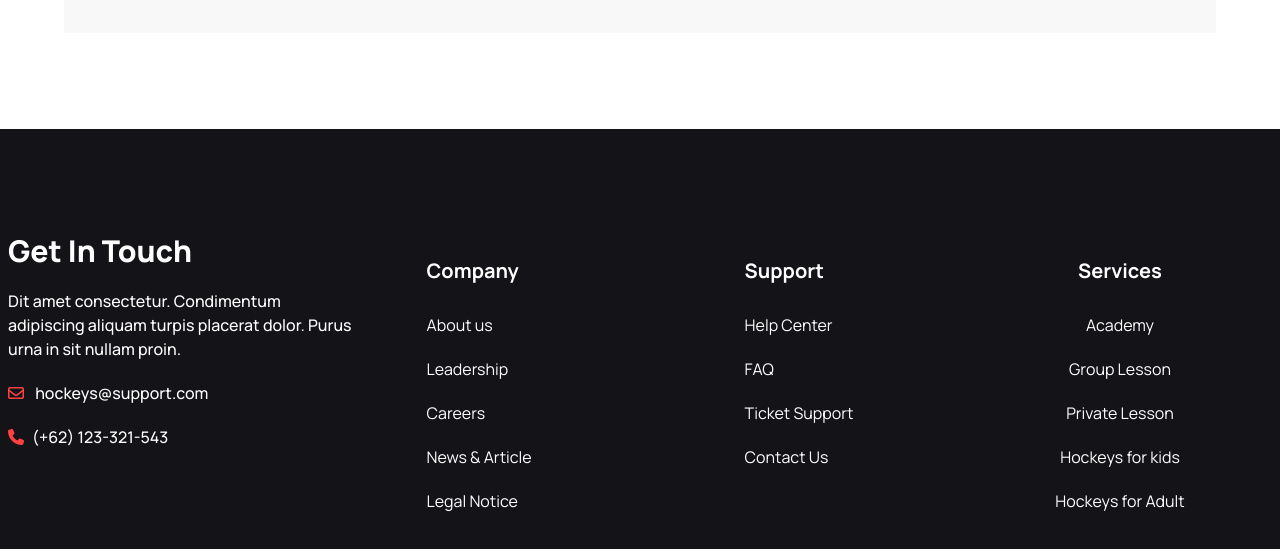
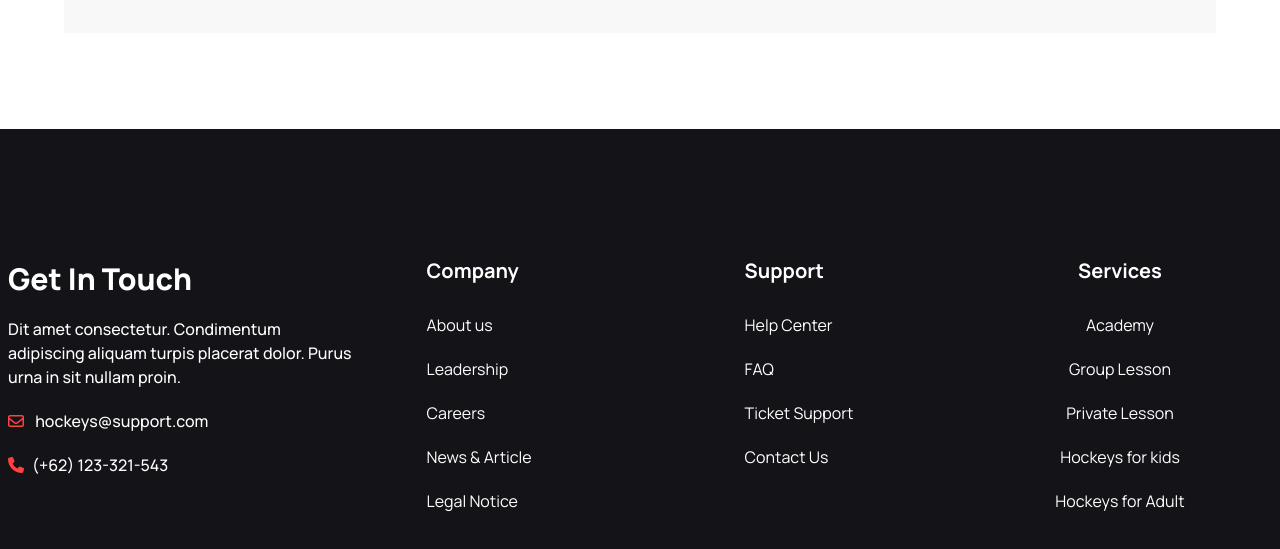
Before and after one commit to mdsaifulislamrafel/Hockeys-webside, a plain HTML site: page index.html in a window 1280 px wide. Shown: the part 5929-6478 px from the top of the page. Drawn offline with nearby package versions, Linux system fonts and the light colour scheme.

Commit message:
footer some problem fixed

```diff
--- a/index.html
+++ b/index.html
@@ -507,7 +507,7 @@
     <!-- footer section start -->
     <footer class="bg-[#131318] text-white">
         <div class="container mx-auto">
-            <div class="grid grid-cols-1 lg:grid-cols-4  py-24 space-y-8">
+            <div class="grid grid-cols-1 lg:grid-cols-4 items-center  py-24 space-y-8">
                 <!-- first -->
                 <div class="space-y-5 text-center lg:text-start p-2">
                     <h4 class="text-3xl font-extrabold">Get In Touch</h4>
```
